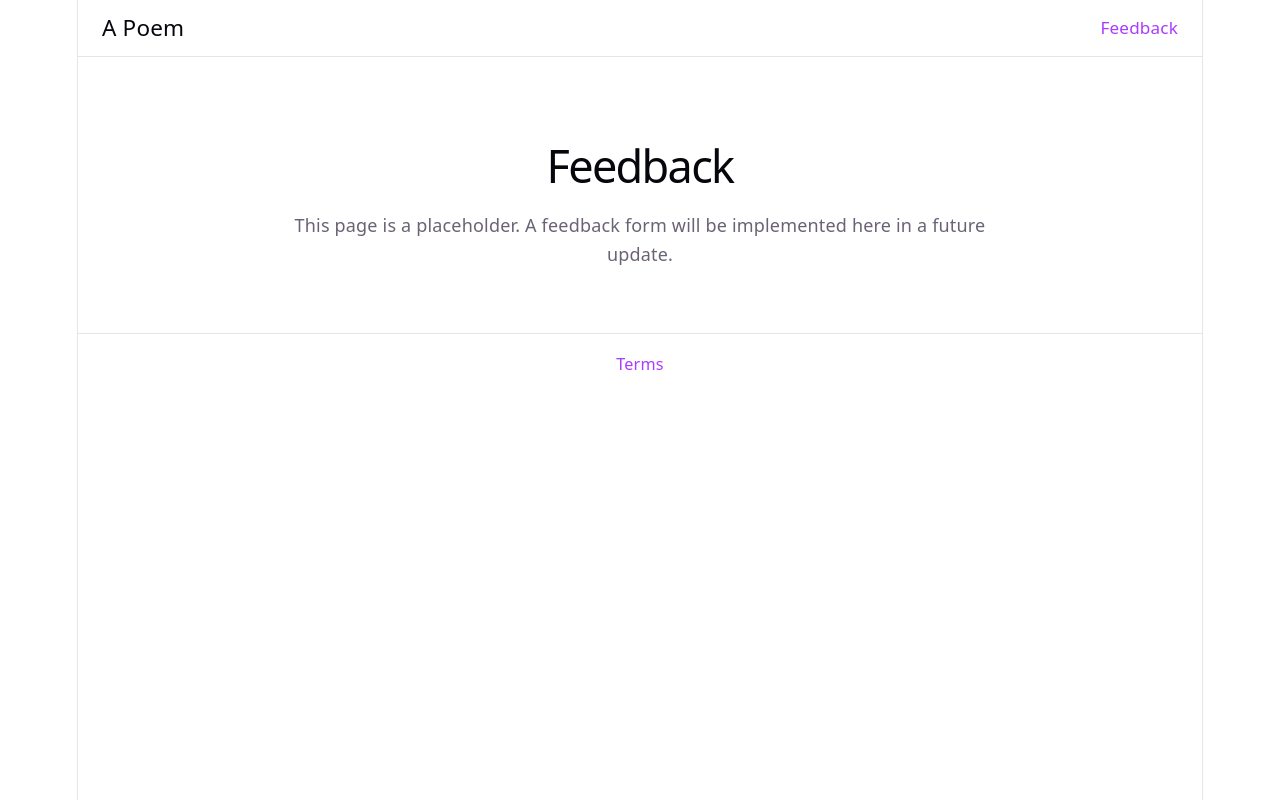
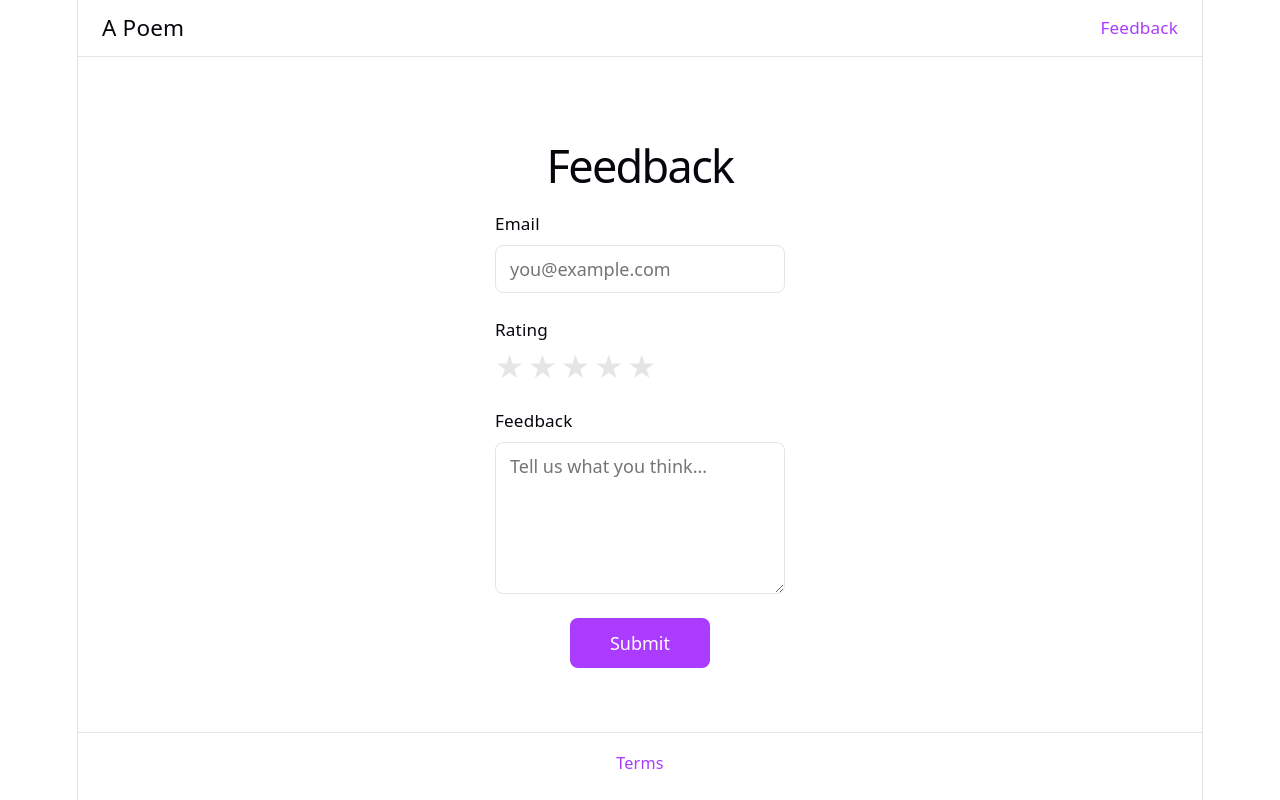
Before and after one commit to RainerSchmoeger/cloud-agents-test, a Vue app in the folder demo/: page /feedback in a window 1280 px wide. Built offline with nearby package versions, Linux system fonts and the light colour scheme.

Commit message:
feat(demo): add feedback form with email, stars, and submit (#28)
Implement feedback form with email input, 1-5 star rating, textarea
for feedback text, and a submit button that redirects to home.

Closes #26

Co-authored-by: Rainer Schmöger <RainerSchmoeger@users.noreply.github.com>

```diff
--- a/demo/src/views/Feedback.vue
+++ b/demo/src/views/Feedback.vue
@@ -1,19 +1,73 @@
 <script setup>
+import { ref } from 'vue'
+import { useRouter } from 'vue-router'
+
+const router = useRouter()
+const email = ref('')
+const stars = ref(0)
+const feedback = ref('')
+const hovered = ref(0)
+
+function selectStars(n) {
+  stars.value = n
+}
+
+function submit() {
+  router.push('/')
+}
 </script>
 
 <template>
   <main class="page">
     <h1>Feedback</h1>
-    <p class="placeholder">
-      This page is a placeholder. A feedback form will be implemented here
-      in a future update.
-    </p>
+    <form class="feedback-form" @submit.prevent="submit">
+      <div class="field">
+        <label for="email">Email</label>
+        <input
+          id="email"
+          v-model="email"
+          type="email"
+          placeholder="you@example.com"
+        />
+      </div>
+
+      <div class="field">
+        <label>Rating</label>
+        <div class="stars">
+          <button
+            v-for="n in 5"
+            :key="n"
+            type="button"
+            class="star"
+            :class="{ active: n <= (hovered || stars) }"
+            @click="selectStars(n)"
+            @mouseenter="hovered = n"
+            @mouseleave="hovered = 0"
+            :aria-label="`${n} star${n > 1 ? 's' : ''}`"
+          >
+            &#9733;
+          </button>
+        </div>
+      </div>
+
+      <div class="field">
+        <label for="feedback">Feedback</label>
+        <textarea
+          id="feedback"
+          v-model="feedback"
+          rows="5"
+          placeholder="Tell us what you think..."
+        ></textarea>
+      </div>
+
+      <button type="submit" class="submit-btn">Submit</button>
+    </form>
   </main>
 </template>
 
 <style scoped>
 .page {
-  max-width: 720px;
+  max-width: 640px;
   margin: 0 auto;
   padding: 64px 24px;
   text-align: center;
@@ -22,8 +76,71 @@
   font-size: 2.5rem;
   margin-bottom: 32px;
 }
-.placeholder {
-  color: var(--text, #6b6375);
-  line-height: 1.6;
+.feedback-form {
+  text-align: left;
+  display: flex;
+  flex-direction: column;
+  gap: 24px;
+}
+.field {
+  display: flex;
+  flex-direction: column;
+  gap: 8px;
+}
+.field label {
+  font-size: 0.95rem;
+  font-weight: 500;
+  color: var(--text-h, #08060d);
+}
+.field input,
+.field textarea {
+  font: inherit;
+  padding: 10px 14px;
+  border: 1px solid var(--border, #e5e4e7);
+  border-radius: 8px;
+  background: var(--bg, #fff);
+  color: var(--text-h, #08060d);
+  outline: none;
+  transition: border-color 0.2s;
+}
+.field input:focus,
+.field textarea:focus {
+  border-color: var(--accent, #aa3bff);
+}
+.field textarea {
+  resize: vertical;
+}
+.stars {
+  display: flex;
+  gap: 4px;
+}
+.star {
+  background: none;
+  border: none;
+  font-size: 1.8rem;
+  cursor: pointer;
+  color: var(--border, #e5e4e7);
+  padding: 0;
+  line-height: 1;
+  transition: color 0.15s;
+}
+.star.active {
+  color: var(--accent, #aa3bff);
+}
+.submit-btn {
+  align-self: center;
+  padding: 12px 40px;
+  font: inherit;
+  font-size: 1rem;
+  font-weight: 500;
+  color: #fff;
+  background: var(--accent, #aa3bff);
+  border: none;
+  border-radius: 8px;
+  cursor: pointer;
+  transition: opacity 0.2s;
+}
+.submit-btn:hover {
+  opacity: 0.9;
 }
 </style>
```
